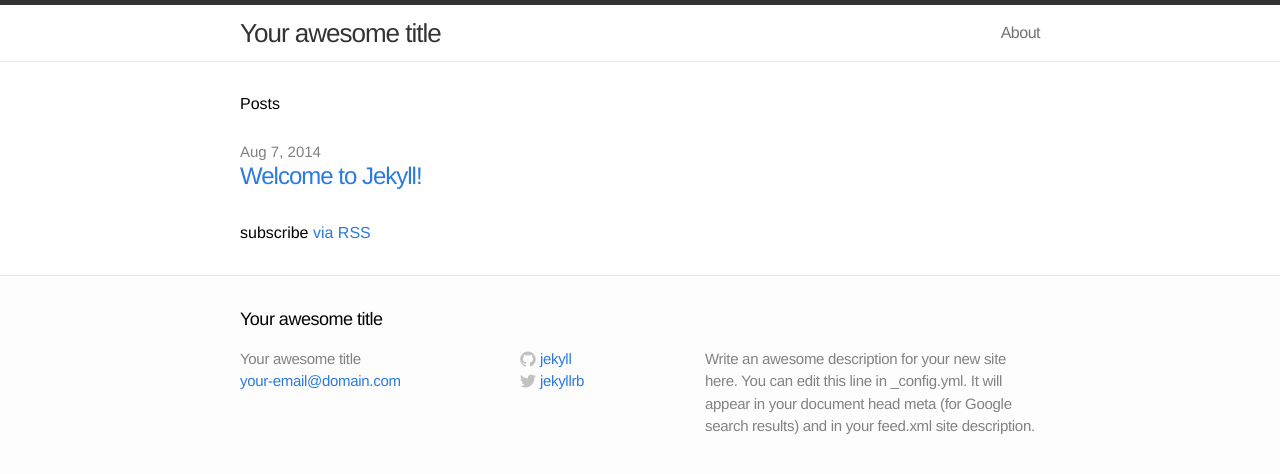
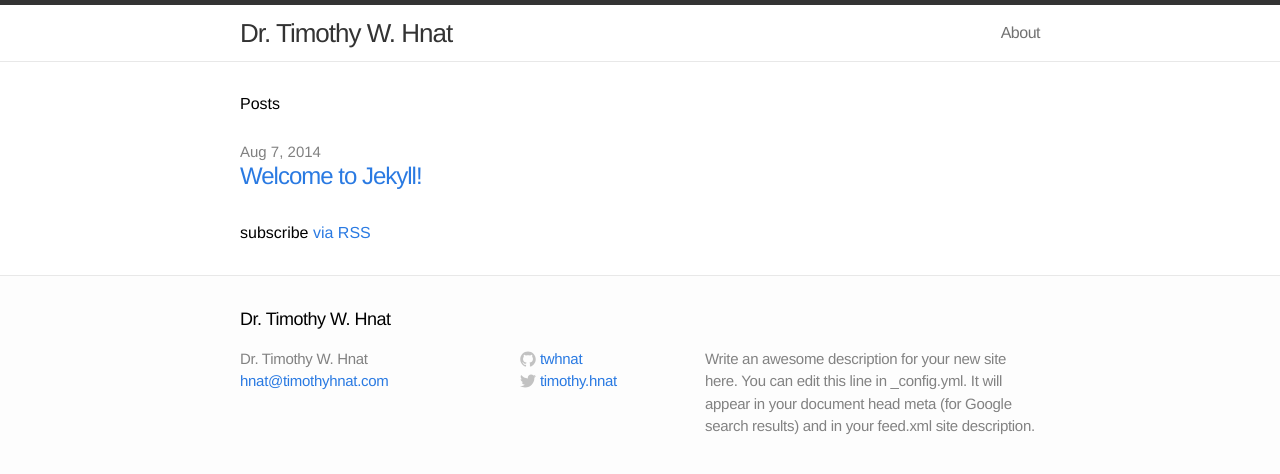
Before and after one commit to twhnat/twhnat.github.io, a Jekyll site: the page built from index.html, in a window 1280 px wide. Shown: the top 474 px of the page. Built offline with Jekyll 4.4.1, drawn with Linux system fonts in a browser that asks for light colours.

Commit message:
Initial commit

```diff
--- a/_config.yml
+++ b/_config.yml
@@ -1,11 +1,11 @@
 # Site settings
-title: Your awesome title
-email: your-email@domain.com
+title: Dr. Timothy W. Hnat
+email: hnat@timothyhnat.com
 description: "Write an awesome description for your new site here. You can edit this line in _config.yml. It will appear in your document head meta (for Google search results) and in your feed.xml site description."
 baseurl: ""
-url: "http://yourdomain.com"
-twitter_username: jekyllrb
-github_username:  jekyll
+url: "http://www.timothyhnat.com"
+twitter_username: timothy.hnat
+github_username:  twhnat
 
 # Build settings
 markdown: kramdown
```
